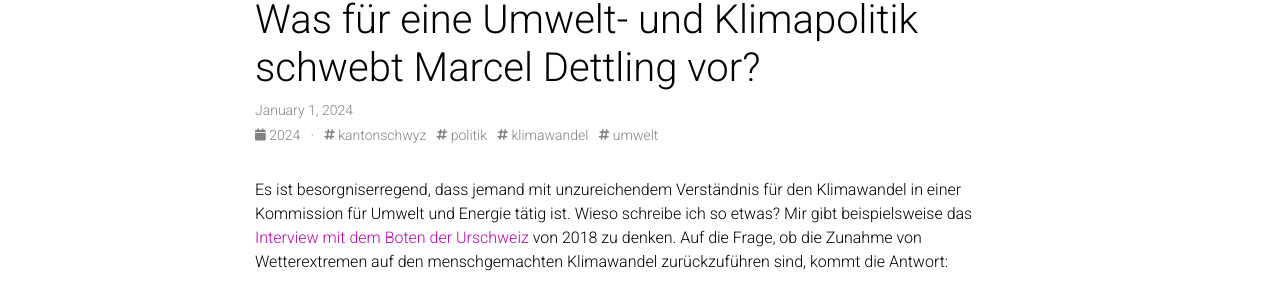
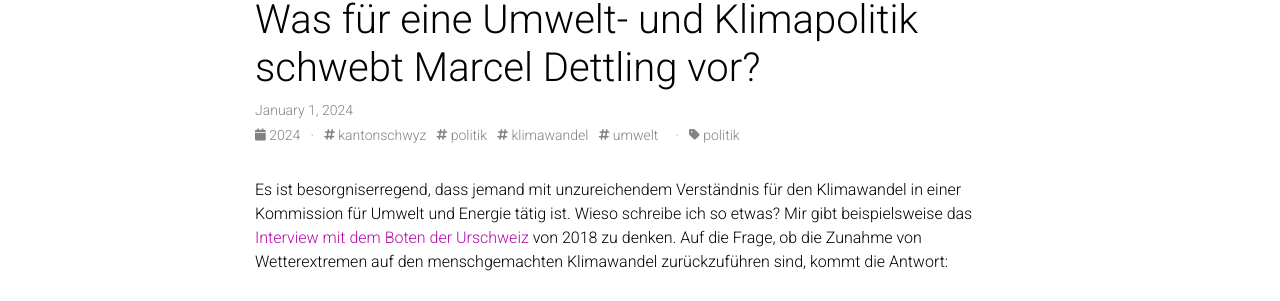
Before and after one commit to macromeer/macromeer.github.io, a Jekyll site: the page built from _posts/2024-01-01-marcel-dettling-klimawandel.md, in a window 1280 px wide and 1227 px high. Shown: the part 109-410 px from the top of the window. Built offline with Jekyll 4.4.1, drawn with Linux system fonts in a browser that asks for light colours; full-size pictures stand in for the smaller copies a plugin makes; comment, search, counter and statistics services are not loaded; a style sheet for code colours, icons or effects is not loaded.

Commit message:
new post

```diff
--- a/_config.yml
+++ b/_config.yml
@@ -94,7 +94,7 @@
 spotify_id: # your spotify id
 pinterest_id: # your pinterest id
 unsplash_id: # your unsplash id
-instagram_id: # your instagram id
+instagram_id: marcodanielmeer # your instagram id
 facebook_id: # your facebook id
 youtube_id: # your youtube channel id (youtube.com/@<youtube_id>)
 discord_id: # your discord id (18-digit unique numerical identifier)
--- a/_posts/2024-01-01-Marcel-Dettling.md
+++ b/_posts/2024-01-01-marcel-dettling-klimawandel.md
@@ -2,9 +2,9 @@
 layout: post
 title:  Was für eine Umwelt- und Klimapolitik schwebt Marcel Dettling vor?
 date:   2024-01-01 16:00:00
-description:
+description: Ein Kommentar
 tags: kantonschwyz politik klimawandel umwelt
-categories:
+categories: politik
 ---
 Es ist besorgniserregend, dass jemand mit unzureichendem Verständnis für den Klimawandel in einer Kommission für Umwelt und Energie tätig ist. Wieso schreibe ich so etwas? Mir gibt beispielsweise das <a href="https://www.bote.ch/nachrichten/schwyz/klimawandel-ich-bestreite-dass-der-mensch-alleine-schuld-sein-soll-art-1115389">Interview mit dem Boten der Urschweiz</a> von 2018 zu denken. Auf die Frage, ob die Zunahme von Wetterextremen auf den menschgemachten Klimawandel zurückzuführen sind, kommt die Antwort:
 
```
